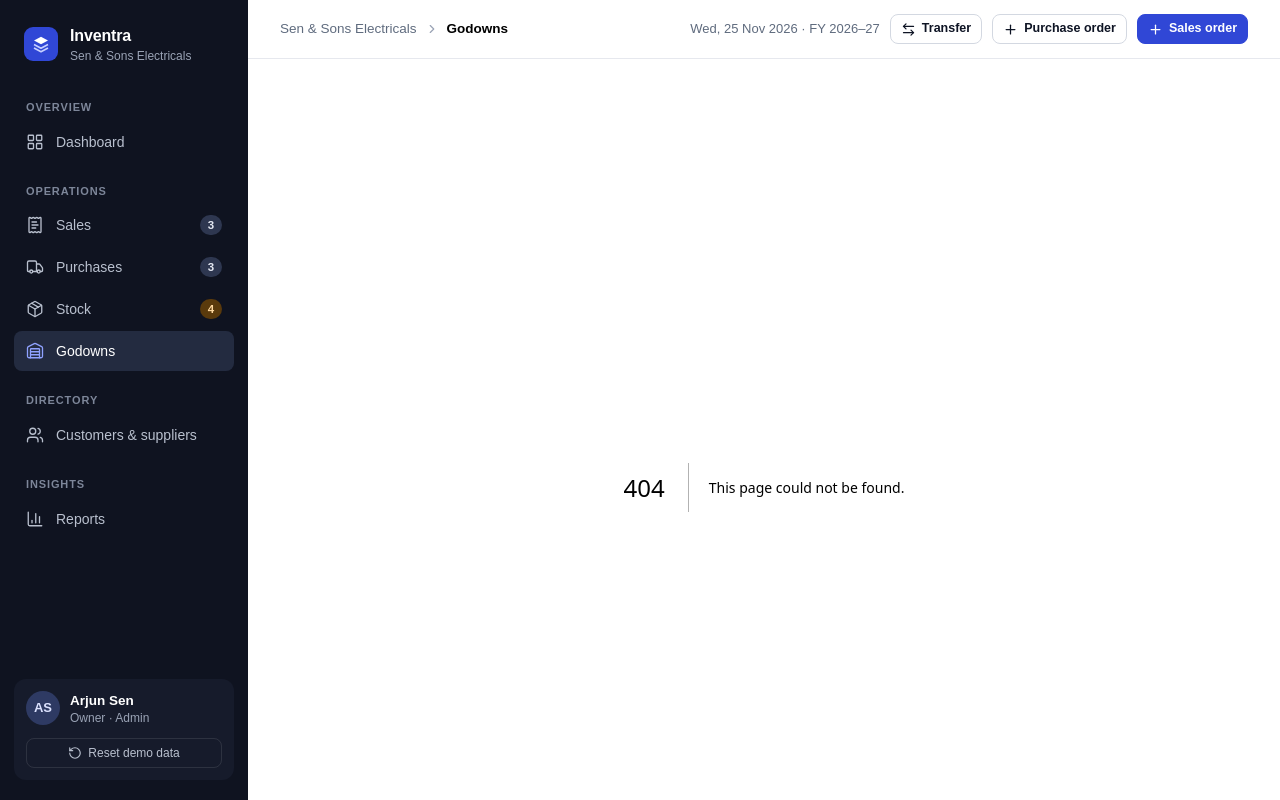
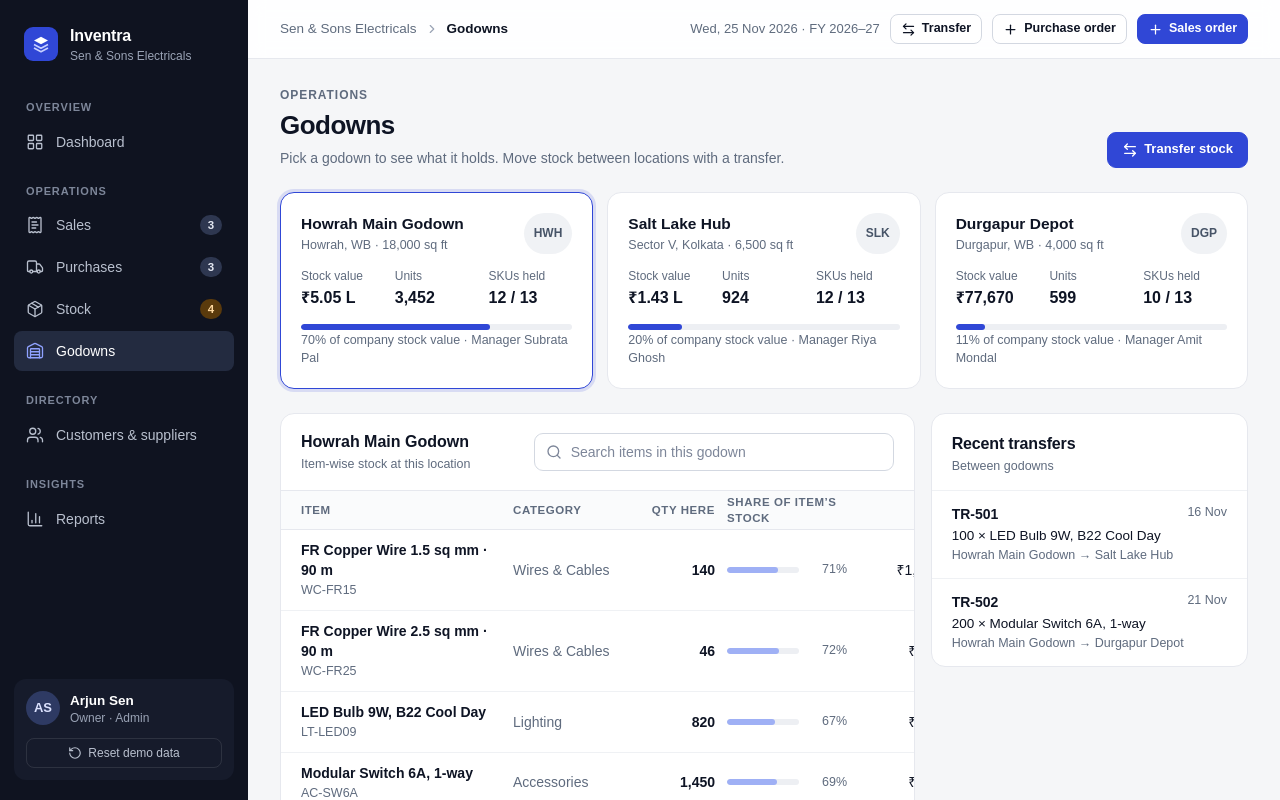
Before and after one commit to harshkhavale/Inventra, a Next.js app: page /godowns in a window 1280 px wide. Before the commit this address had no page. Shown: the top 800 px of the page. Built offline with nearby package versions, Linux system fonts and the light colour scheme; a web font is replaced by a local one.

Commit message:
feat(godowns): add godown overview with item-wise stock and transfers

```diff
--- /dev/null
+++ b/src/app/godowns/page.tsx
@@ -0,0 +1,8 @@
+import type { Metadata } from "next";
+import { GodownsView } from "@/components/godowns/godowns-view";
+
+export const metadata: Metadata = { title: "Godowns" };
+
+export default function GodownsPage() {
+  return <GodownsView />;
+}
--- /dev/null
+++ b/src/components/godowns/godowns-view.tsx
@@ -0,0 +1,167 @@
+"use client";
+
+import { ArrowLeftRight } from "lucide-react";
+import { useState } from "react";
+import { useUI } from "@/components/providers/ui-provider";
+import { Badge } from "@/components/ui/badge";
+import { Button, LinkButton } from "@/components/ui/button";
+import { Card, CardHeader, EmptyState, Sub } from "@/components/ui/card";
+import { DataTable, type Column } from "@/components/ui/data-table";
+import { SearchInput } from "@/components/ui/filters";
+import { PageHeader } from "@/components/ui/page-header";
+import { Progress } from "@/components/ui/progress";
+import { matches } from "@/hooks/use-url-filter";
+import { godown, GODOWNS } from "@/lib/constants";
+import { cn } from "@/lib/cn";
+import { formatCompactMoney, formatDate, formatMoney, formatNumber, percent } from "@/lib/format";
+import { findItem, stockValue, totalQty } from "@/lib/selectors";
+import type { GodownId, Item } from "@/lib/types";
+import { useInventory } from "@/store/inventory-store";
+
+export function GodownsView() {
+  const state = useInventory();
+  const { openDrawer, openModal } = useUI();
+  const [selected, setSelected] = useState<GodownId>("HWH");
+  const [query, setQuery] = useState("");
+
+  const total = stockValue(state.items);
+  const valueAt = (id: GodownId) => state.items.reduce((s, i) => s + i.stock[id] * i.cost, 0);
+  const current = godown(selected);
+
+  const rows = state.items
+    .filter((i) => matches(query, i.name, i.sku))
+    .sort((a, b) => b.stock[selected] * b.cost - a.stock[selected] * a.cost);
+
+  const columns: Column<Item>[] = [
+    {
+      key: "item",
+      header: "Item",
+      width: "minmax(200px, 2fr)",
+      cell: (i) => (
+        <>
+          <LinkButton onClick={() => openDrawer({ type: "item", sku: i.sku })}>{i.name}</LinkButton>
+          <Sub className="tabular">{i.sku}</Sub>
+        </>
+      ),
+    },
+    { key: "cat", header: "Category", width: "110px", cell: (i) => <span className="text-muted">{i.category}</span> },
+    {
+      key: "qty",
+      header: "Qty here",
+      width: "80px",
+      align: "right",
+      cell: (i) => <span className={cn("tabular font-[650]", i.stock[selected] === 0 && "text-bad")}>{formatNumber(i.stock[selected])}</span>,
+    },
+    {
+      key: "share",
+      header: "Share of item’s stock",
+      width: "minmax(120px, 1fr)",
+      cell: (i) => {
+        const share = percent(i.stock[selected], totalQty(i));
+        return (
+          <div className="flex items-center gap-2.5">
+            <Progress value={share} fill="soft" className="flex-1" />
+            <span className="tabular w-[38px] text-right text-[12.5px] text-muted">{Math.round(share)}%</span>
+          </div>
+        );
+      },
+    },
+    { key: "value", header: "Value", width: "100px", align: "right", cell: (i) => <span className="tabular">{formatMoney(i.stock[selected] * i.cost)}</span> },
+  ];
+
+  return (
+    <>
+      <PageHeader
+        eyebrow="Operations"
+        title="Godowns"
+        description="Pick a godown to see what it holds. Move stock between locations with a transfer."
+        actions={
+          <Button variant="primary" onClick={() => openModal({ type: "transfer", from: selected })}>
+            <ArrowLeftRight aria-hidden className="size-4" /> Transfer stock
+          </Button>
+        }
+      />
+
+      <div className="grid gap-3.5" style={{ gridTemplateColumns: "repeat(auto-fit, minmax(min(260px, 100%), 1fr))" }}>
+        {GODOWNS.map((g) => {
+          const value = valueAt(g.id);
+          const on = g.id === selected;
+          return (
+            <button
+              key={g.id}
+              type="button"
+              aria-pressed={on}
+              onClick={() => setSelected(g.id)}
+              className={cn(
+                "flex flex-col gap-3.5 rounded-[14px] border bg-white p-5 text-left transition",
+                on ? "border-brand ring-3 ring-brand/15" : "border-line hover:border-[#c9cfda]",
+              )}
+            >
+              <div className="flex w-full justify-between gap-3">
+                <div>
+                  <div className="text-[15.5px] font-[650]">{g.name}</div>
+                  <Sub>
+                    {g.city} · {g.area}
+                  </Sub>
+                </div>
+                <Badge tone="gray" dot={false} className="tabular">
+                  {g.id}
+                </Badge>
+              </div>
+              <dl className="grid w-full grid-cols-3 gap-2.5">
+                {[
+                  ["Stock value", formatCompactMoney(value)],
+                  ["Units", formatNumber(state.items.reduce((s, i) => s + i.stock[g.id], 0))],
+                  ["SKUs held", `${state.items.filter((i) => i.stock[g.id] > 0).length} / ${state.items.length}`],
+                ].map(([k, v]) => (
+                  <div key={k}>
+                    <dt className="text-xs text-muted">{k}</dt>
+                    <dd className="tabular mt-0.5 text-base font-[650]">{v}</dd>
+                  </div>
+                ))}
+              </dl>
+              <div className="w-full">
+                <Progress value={percent(value, total)} />
+                <Sub>
+                  {Math.round(percent(value, total))}% of company stock value · Manager {g.manager}
+                </Sub>
+              </div>
+            </button>
+          );
+        })}
+      </div>
+
+      <div className="grid items-start gap-4 xl:grid-cols-[minmax(0,2fr)_minmax(300px,1fr)]">
+        <Card>
+          <div className="flex flex-wrap items-center justify-between gap-3 px-5 py-4">
+            <div>
+              <h2 className="text-base font-semibold">{current.name}</h2>
+              <Sub>Item-wise stock at this location</Sub>
+            </div>
+            <SearchInput label="Search godown items" placeholder="Search items in this godown" value={query} onChange={setQuery} />
+          </div>
+          <DataTable columns={columns} rows={rows} rowKey={(i) => i.sku} empty="No items match." />
+        </Card>
+
+        <Card>
+          <CardHeader title="Recent transfers" subtitle="Between godowns" />
+          {state.transfers.length === 0 && <EmptyState>No transfers yet.</EmptyState>}
+          {state.transfers.slice(0, 6).map((t) => (
+            <div key={t.id} className="border-t border-line-soft px-5 py-[13px]">
+              <div className="flex justify-between gap-2.5">
+                <span className="tabular font-semibold">{t.id}</span>
+                <span className="text-[12.5px] text-muted">{formatDate(t.date)}</span>
+              </div>
+              <div className="mt-0.5 text-[13.5px]">
+                {formatNumber(t.qty)} × {findItem(state, t.sku).name}
+              </div>
+              <Sub>
+                {godown(t.from).name} → {godown(t.to).name}
+              </Sub>
+            </div>
+          ))}
+        </Card>
+      </div>
+    </>
+  );
+}
```
